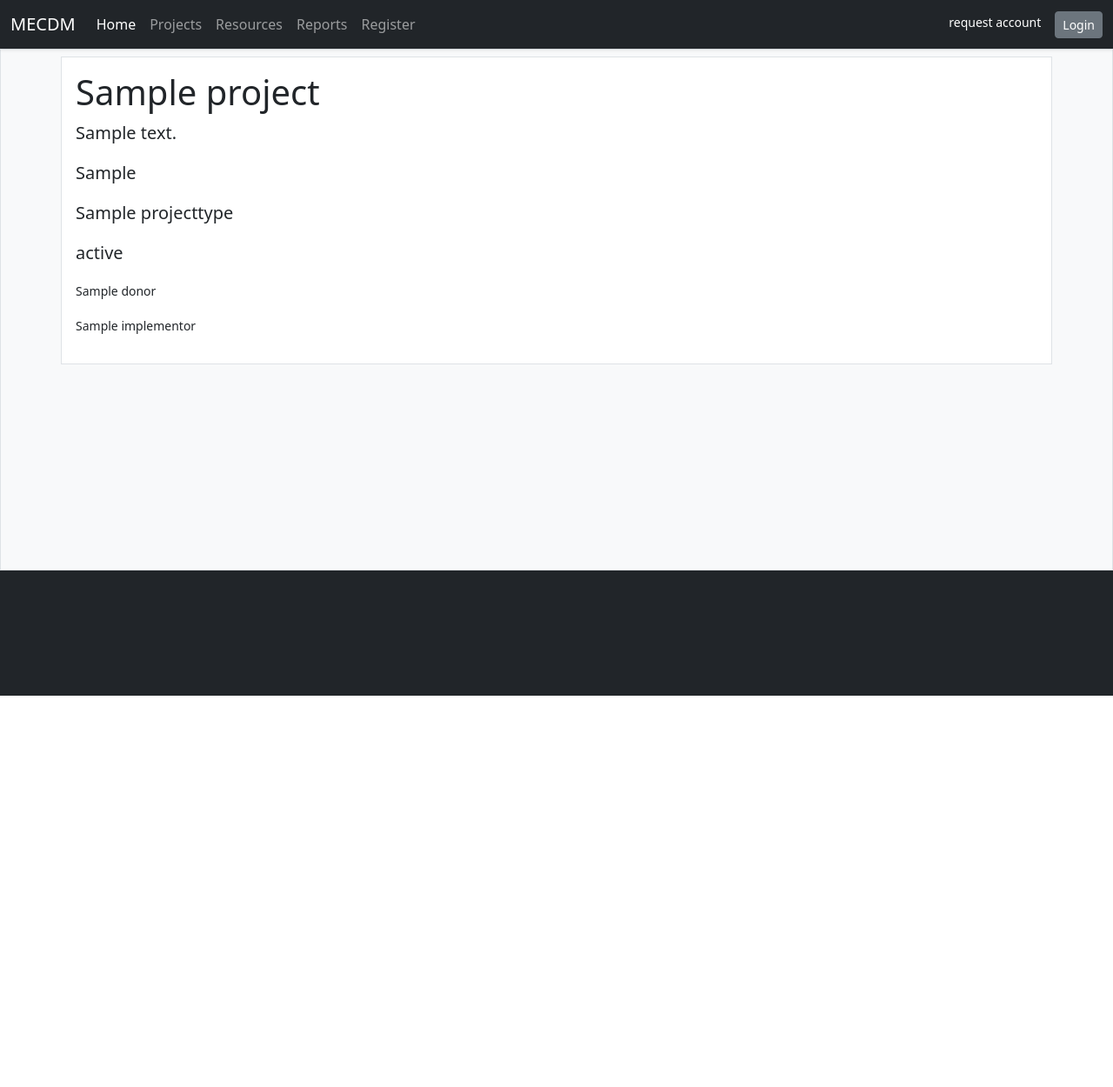
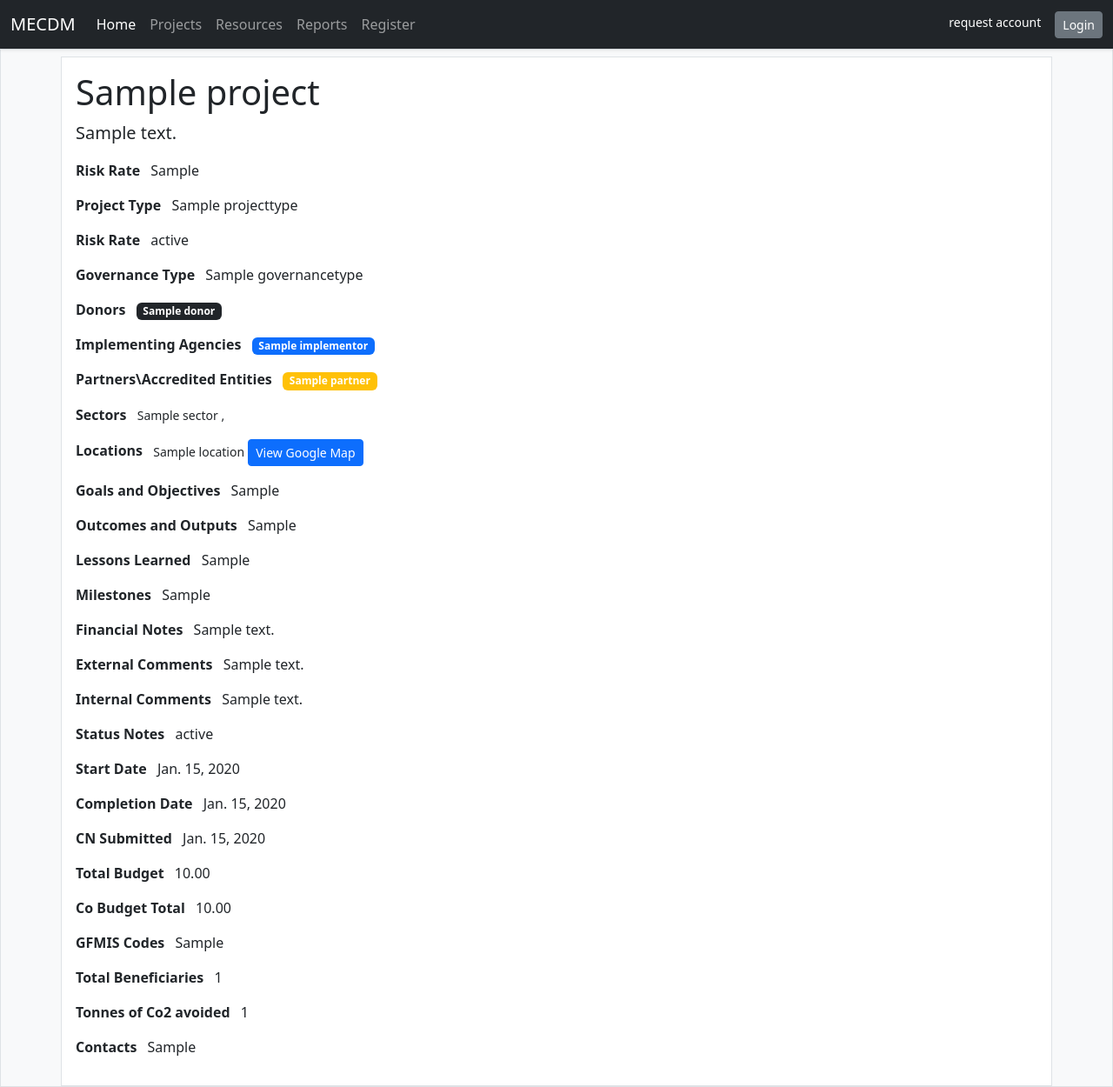
Before and after one commit to b-tupiti/mecdm-projects-portal, a Django app: page /projects/project/00000000-0000-0000-0000-000000000001/ in a window 1280 px wide. Shown: the whole page at 87% size. Before the commit the page ends 800 px from the top, so only its background shows below. Run offline with Django 4.2, Linux system fonts and the light colour scheme; tables that the repository leaves empty hold one stand-in row (values such as "Sample post"); some libraries are stand-ins or nearby versions.

Commit message:
edited projects.html

```diff
--- a/projects/templates/projects/project.html
+++ b/projects/templates/projects/project.html
@@ -8,28 +8,74 @@
 
         <h1>{{project.title}}</h1>
         <p class="lead">{{project.description}}</p>
-        <p class="lead">{{project.risk_rate}}</p>
-        <p class="lead">{{project.type}}</p>
-        <p class="lead">{{project.status}}</p>
+        <p class=""> <span class="me-2 fw-bold">Risk Rate</span> <span>{{project.risk_rate}}</span></p>
+        <p class=""><span class="me-2 fw-bold">Project Type</span> <span>{{project.type}}</span></p>
+        <p class=""><span class="me-2 fw-bold">Risk Rate</span> <span>{{project.status}}</span></p>
+        <p class=""><span class="me-2 fw-bold">Governance Type</span> <span>{{project.governance_type}}</span></p>
         <p>
+            <span class="fw-bold me-2">Donors</span>
             {% for donor in project.donors.all %}
-            <span class="small">{{donor}}</span>
+            <span class="small badge bg-dark">{{donor}}</span>
             {% endfor %}
         </p>
 
         <p>
+            <span class="fw-bold me-2">Implementing Agencies</span>
             {% for implementor in project.implementors.all %}
-            <span class="small">{{implementor}}</span>
+            <span class="small badge bg-primary">{{implementor}}</span>
             {% endfor %}
         </p>
 
         <p>
-            {% for partner in project.partners.all %}
-            <span class="small">{{partners}}</span>
-            {% endfor %}
+            <span class="fw-bold me-2">Partners\Accredited Entities</span>
+            {% if project.partners.all %}
+                {% for partner in project.partners.all %}
+                <span class="small badge bg-warning">{{partner}}</span>
+                {% endfor %}
+            {% else %}
+            <span class="small text-dark">no partners\accredited entities</span>
+            {% endif %}
         </p>
 
+        <p>
+            <span class="fw-bold me-2">Sectors</span>
+            {% if project.sectors.all %}
+                {% for sector in project.sectors.all %}
+                <span class="small">{{sector.name}} ,</span>
+                {% endfor %}
+            {% else %}
+            <span class="small text-dark">no sectors</span>
+            {% endif %}
+        </p>
 
+        <p>
+            <span class="fw-bold me-2">Locations</span>
+            {% if project.partners.all %}
+                {% for location in project.locations.all %}
+                <span class="small ">{{location.name}}</span> <a class="btn btn-sm btn-primary">View Google Map</a>
+                {% endfor %}
+            {% else %}
+            <span class="small text-dark">no location specified</span>
+            {% endif %}
+        </p>
+
+        <p class=""> <span class="me-2 fw-bold">Goals and Objectives</span> <span>{{project.goals_objectives}}</span></p>
+        <p class=""> <span class="me-2 fw-bold">Outcomes and Outputs</span> <span>{{project.outcomes_outputs}}</span></p>
+        <p class=""> <span class="me-2 fw-bold">Lessons Learned</span> <span>{{project.lessons_learned}}</span></p>
+        <p class=""> <span class="me-2 fw-bold">Milestones</span> <span>{{project.milestones}}</span></p>
+        <p class=""> <span class="me-2 fw-bold">Financial Notes</span> <span>{{project.financial_notes}}</span></p>
+        <p class=""> <span class="me-2 fw-bold">External Comments</span> <span>{{project.external_comments}}</span></p>
+        <p class=""> <span class="me-2 fw-bold">Internal Comments</span> <span>{{project.internal_comments}}</span></p>
+        <p class=""> <span class="me-2 fw-bold">Status Notes</span> <span>{{project.status_notes}}</span></p>
+        <p class=""> <span class="me-2 fw-bold"> Start Date</span> <span>{{project.start_date}}</span></p>
+        <p class=""> <span class="me-2 fw-bold">Completion Date</span> <span>{{project.completion_date}}</span></p>
+        <p class=""> <span class="me-2 fw-bold">CN Submitted</span> <span>{{project.cn_submitted_date}}</span></p>
+        <p class=""> <span class="me-2 fw-bold">Total Budget</span> <span>{{project.budget_total}}</span></p>
+        <p class=""> <span class="me-2 fw-bold">Co Budget Total</span> <span>{{project.co_budget_total}}</span></p>
+        <p class=""> <span class="me-2 fw-bold">GFMIS Codes</span> <span>{{project.gfmis_codes}}</span></p>
+        <p class=""> <span class="me-2 fw-bold">Total Beneficiaries</span> <span>{{project.num_beneficiaries}}</span></p>
+        <p class=""> <span class="me-2 fw-bold">Tonnes of Co2 avoided</span> <span>{{project.tonnes_co2_avoided}}</span></p>
+        <p class=""> <span class="me-2 fw-bold">Contacts</span> <span>{{project.contacts}}</span></p>
 
 
     </div>
```
